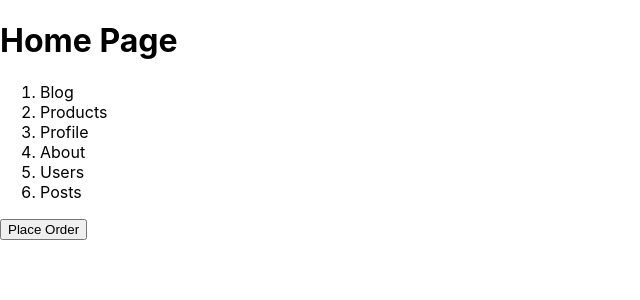
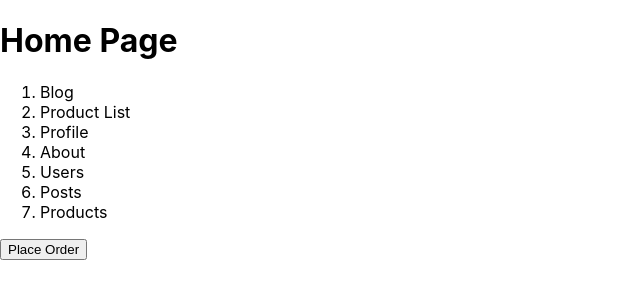
Before and after one commit to alihaiderdev/next-js-notes, a Next.js app: page / in a window 1280 px wide. Shown: the top 300 px of the page, without its empty margins (0-640 px from the left). Built offline with nearby package versions, Linux system fonts and the light colour scheme.

Commit message:
done till video 30

```diff
--- a/pages/index.js
+++ b/pages/index.js
@@ -18,7 +18,7 @@ const Home = () => {
         </li>
         <li>
           <Link href={'/product'}>
-            <a>Products</a>
+            <a>Product List</a>
           </Link>
         </li>
         <li>
@@ -41,6 +41,11 @@ const Home = () => {
             <a>Posts</a>
           </Link>
         </li>
+        <li>
+          <Link href={'/products'}>
+            <a>Products</a>
+          </Link>
+        </li>
       </ol>
 
       <button onClick={handleClick}>Place Order</button>
```
